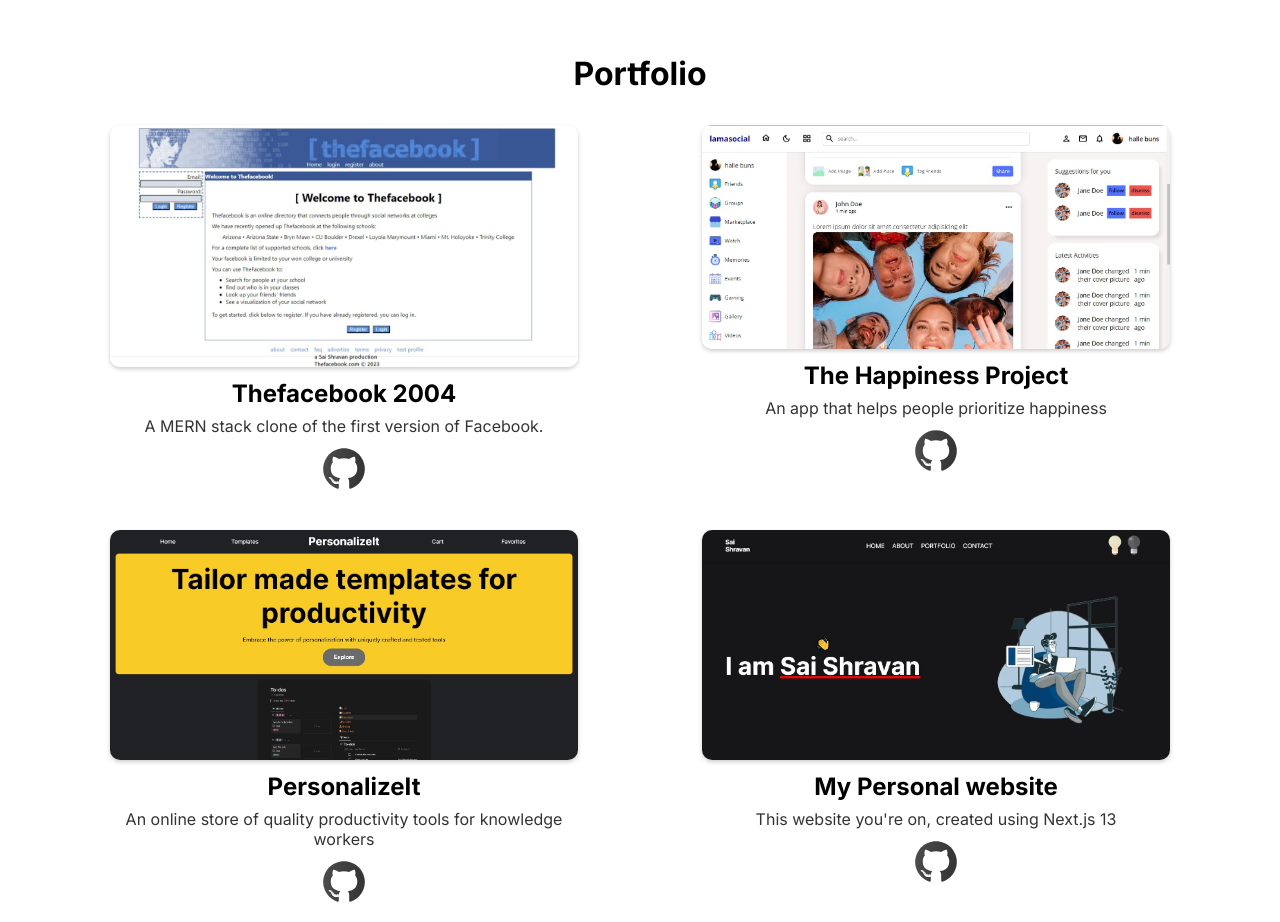
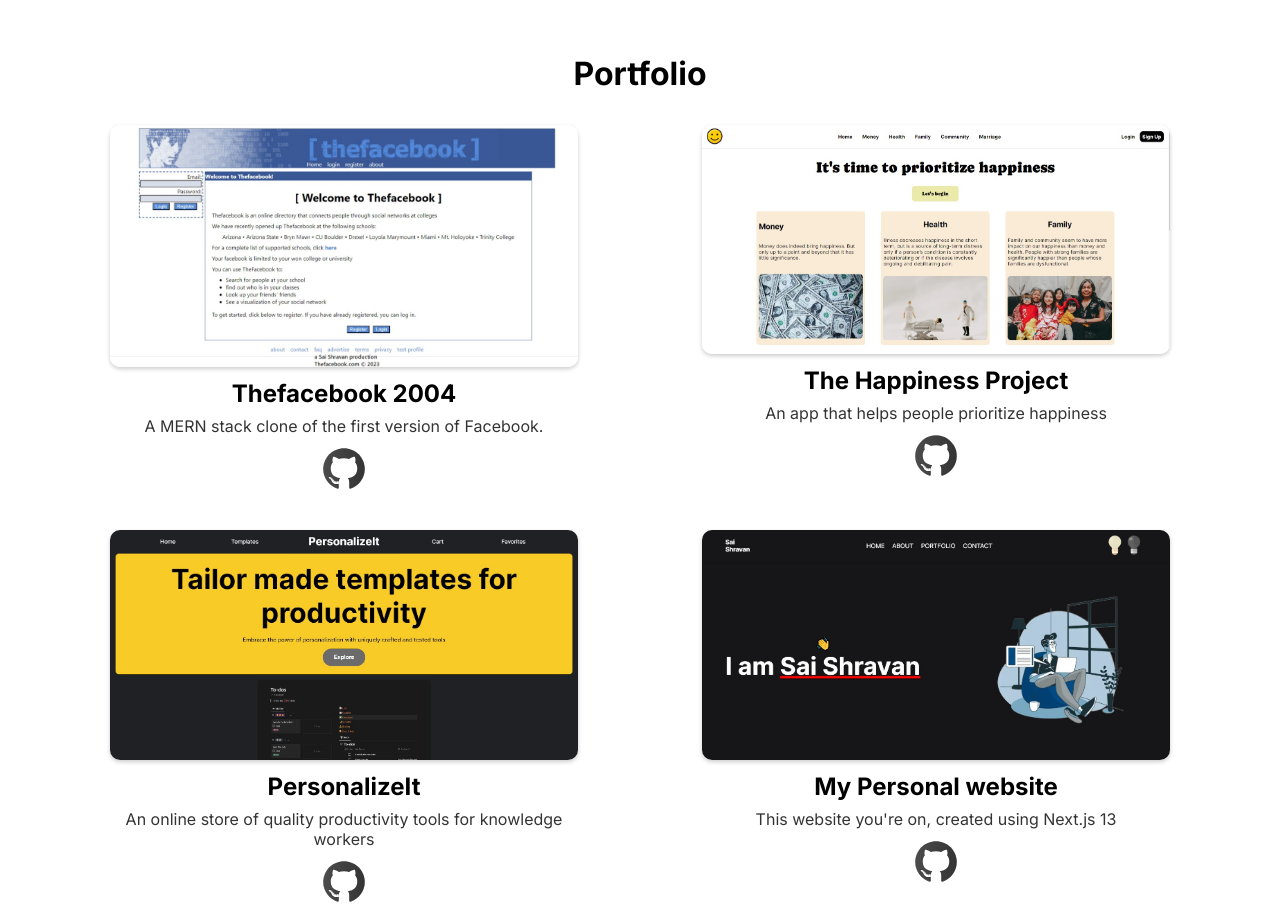
Before and after one commit to shravzzv/Archived-Personal-Website, a Next.js app: page / in a window 1280 px wide. Shown: the part 1840-2762 px from the top of the page. Built offline with nearby package versions, Linux system fonts and the light colour scheme.

Commit message:
chore: update happinessProject image in portfolio

```diff
--- a/src/components/projects/projects.tsx
+++ b/src/components/projects/projects.tsx
@@ -3,9 +3,9 @@
 import Image from 'next/image'
 import Link from 'next/link'
 import thefacebookproject from 'public/project images/thefacebookproject.jpeg'
-import socialmediaproject from 'public/project images/socialmediaproject.jpeg'
 import personalizeIt from 'public/project images/personalizeIt.jpeg'
 import portfolio from 'public/project images/portfolio.jpeg'
+import happinessProject from 'public/project images/happinessProject.jpeg'
 
 const Projects = () => {
   return (
@@ -53,7 +53,7 @@
               className={styles.imgContainer}
             >
               <Image
-                src={socialmediaproject}
+                src={happinessProject}
                 alt='project name'
                 className={styles.project__image}
               />
```
Also changed, not shown: public/project images/happinessProject.jpeg (added).
